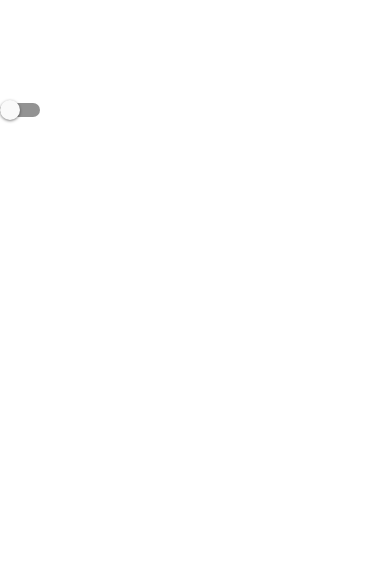
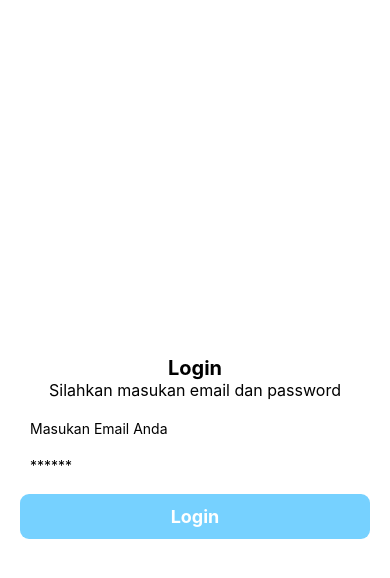
Before and after one commit to SatriyoRizkyansah/react-native, a React Native app: screen / in a window 390 px wide. Shown: the top 578 px of the page. Built offline with nearby package versions, Linux system fonts and the light colour scheme.

Commit message:
Text Input

```diff
--- a/App.js
+++ b/App.js
@@ -1,17 +1,76 @@
 import {useEffect, useState} from 'react';
-import {Alert, Switch, Text, TouchableOpacity, View} from 'react-native';
+import {StatusBar, Text, TextInput, TouchableOpacity, View} from 'react-native';
 
 const App = () => {
-  const [lampu, setLampu] = useState(false);
+  const [email, setEmail] = useState('');
+  const [password, setPassword] = useState('');
 
   return (
-    <View style={{marginTop: 100}}>
-      <Switch
-        value={lampu}
-        onValueChange={() => {
-          setLampu(!lampu);
+    <View style={{flex: 1, justifyContent: 'center'}}>
+      <StatusBar backgroundColor={'#fafafa'} barStyle={'dark-content'} />
+      <Text
+        style={{
+          textAlign: 'center',
+          fontSize: 20,
+          fontWeight: 'bold',
+          marginTop: 70,
+        }}>
+        Login
+      </Text>
+      <Text style={{textAlign: 'center', fontSize: 16}}>
+        Silahkan masukan email dan password
+      </Text>
+
+      <TextInput
+        value={email}
+        style={{
+          backgroundColor: '#FFF',
+          evaluation: 5,
+          marginHorizontal: 20,
+          marginTop: 20,
+          borderRadius: 9,
+          paddingLeft: 10,
         }}
+        placeholder="Masukan Email Anda"
+        onChangeText={text => setEmail(text)}
       />
+
+      <TextInput
+        value={password}
+        style={{
+          backgroundColor: '#FFF',
+          evaluation: 5,
+          marginHorizontal: 20,
+          marginTop: 20,
+          borderRadius: 9,
+          paddingLeft: 10,
+        }}
+        placeholder="******"
+        onChangeText={text => setPassword(text)}
+        secureTextEntry
+      />
+
+      <TouchableOpacity
+        style={{
+          backgroundColor: '#76d1ff',
+          marginVertical: 20,
+          paddingVertical: 12,
+          marginHorizontal: 20,
+          justifyContent: 'center',
+          borderRadius: 9,
+          elevation: 3,
+          textAlign: 'center',
+        }}>
+        <Text
+          style={{
+            color: 'white',
+            textAlign: 'center',
+            fontWeight: 'bold',
+            fontSize: 18,
+          }}>
+          Login
+        </Text>
+      </TouchableOpacity>
     </View>
   );
 };
```
Also changed, not shown: Switch.js (added, +19 -0 lines).
